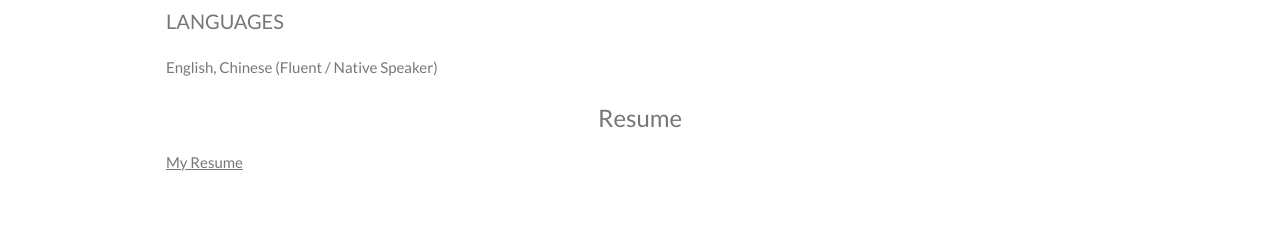
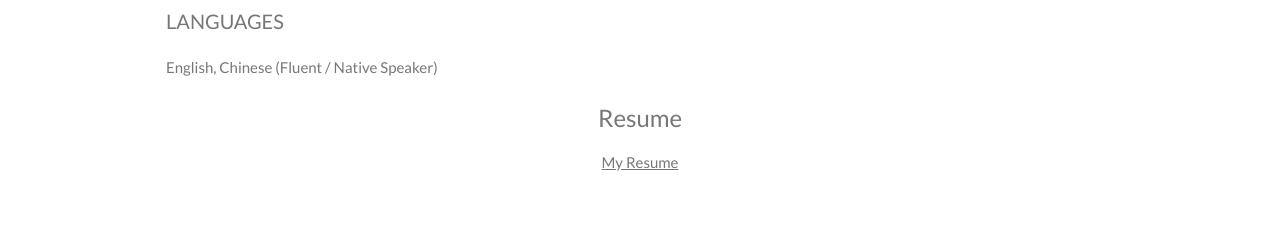
Before and after one commit to yuqiuli/yuqiuli.github.io, a plain HTML site: page index.html in a window 1280 px wide. Shown: the part 3708-3947 px from the top of the page. Drawn offline with nearby package versions, Linux system fonts and the light colour scheme; some packages are replaced by stand-ins of ours.

Commit message:
Update index.html

```diff
--- a/index.html
+++ b/index.html
@@ -175,7 +175,9 @@ body, html {
     <p>English, Chinese (Fluent / Native Speaker)</p>
 
     <h3 class="w3-center">Resume</h3>
-    <a href= "/resume 4.pdf" style="text-align:center">My Resume</a>
+    <div style="text-align:center">
+        <a href="/resume 4.pdf">My  Resume</a>
+    </div>
 </div>
     <div class="w3-row w3-center w3-white w3-padding-16">
 </div>
```
